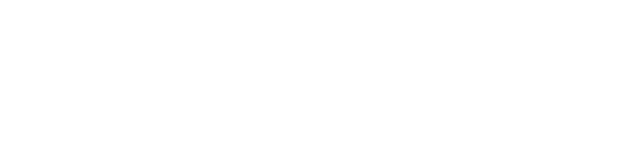
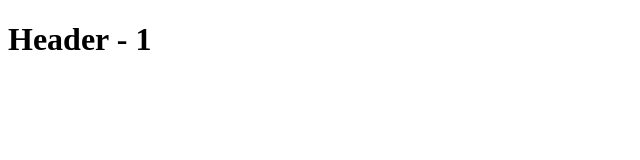
Before and after one commit to lucabenzo/practice, a plain HTML site: page index.html in a window 1280 px wide. Shown: the whole page, without its empty margins (0-640 px from the left). Drawn offline with Linux system fonts and the light colour scheme.

Commit message:
second commit

```diff
--- a/index.html
+++ b/index.html
@@ -8,6 +8,7 @@
 </head>
 
 <body>
+    <h1>Header - 1</h1>
 
     <script src="./src/script.js"></script>
 </body>
```
